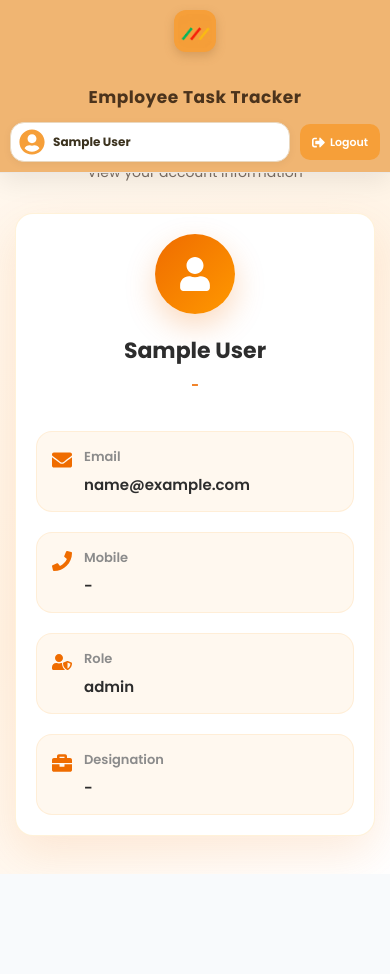
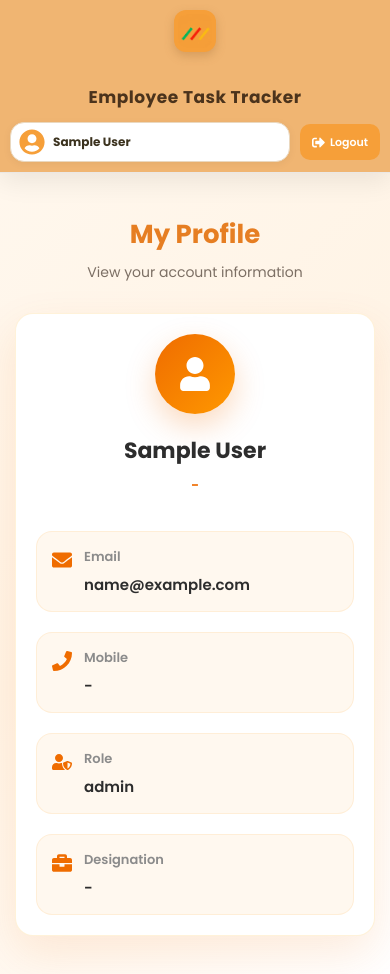
Before and after one commit to rajalingamg-12/Employee-Task-Tracker, a React (Create React App) app: page /profile in a window 390 px wide. Before the commit the page ends 874 px from the top, so only its background shows below. Built offline with nearby package versions, Linux system fonts and the light colour scheme; sample sign-in values are in the browser's storage.

Commit message:
change in Employees.css and Profile.css in media query

```diff
--- a/src/components/employees/Employees.css
+++ b/src/components/employees/Employees.css
@@ -264,6 +264,7 @@
 }
 
 .employees-header{
+    margin-top: 130px;
     text-align:center;
     align-items:center;
 }
--- a/src/components/profile/Profile.css
+++ b/src/components/profile/Profile.css
@@ -298,7 +298,7 @@
 .profile-content{
 
     margin-left:70px;
-
+    margin-top: 100px;
     padding:20px;
 
 }
```
